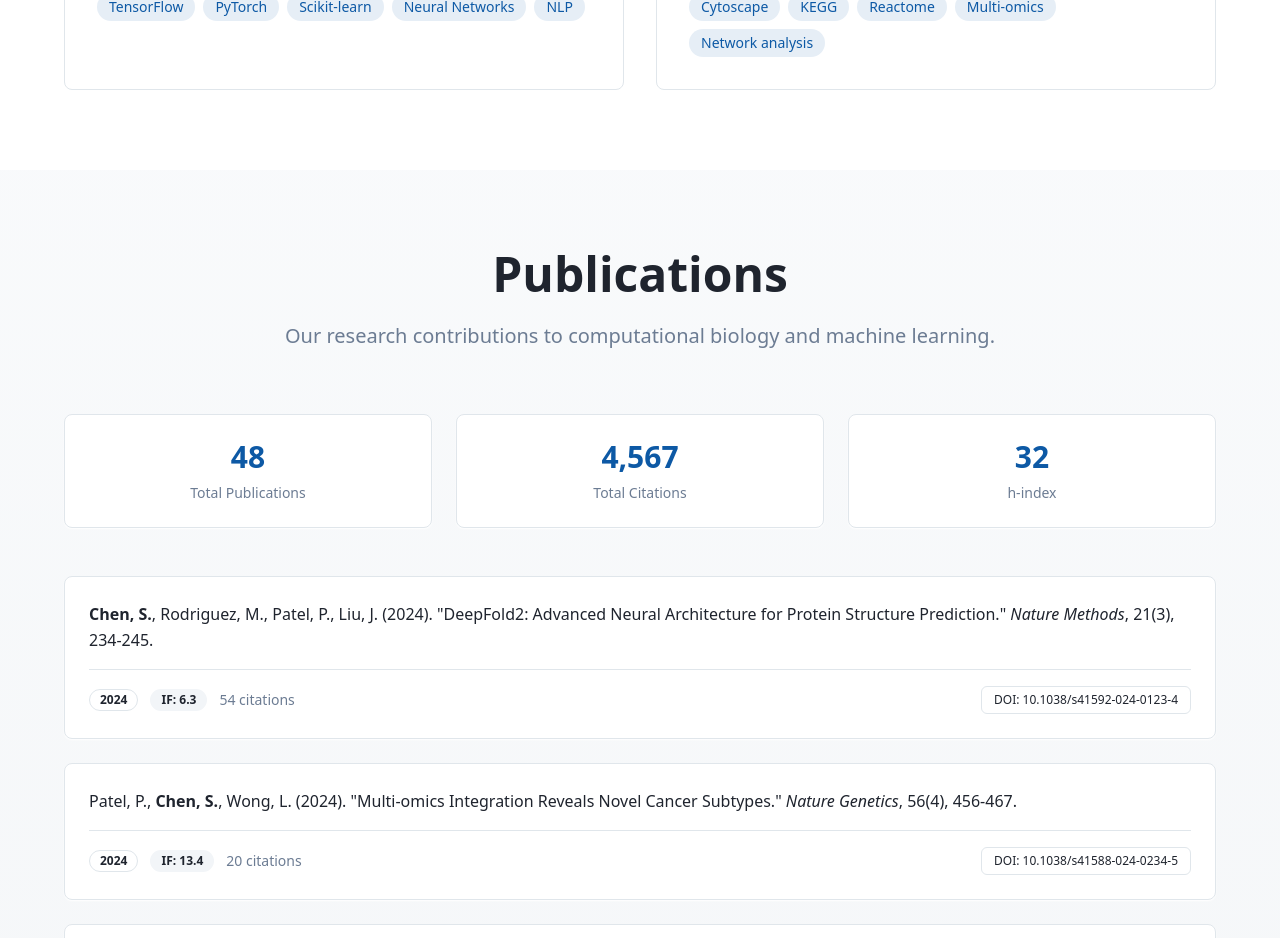
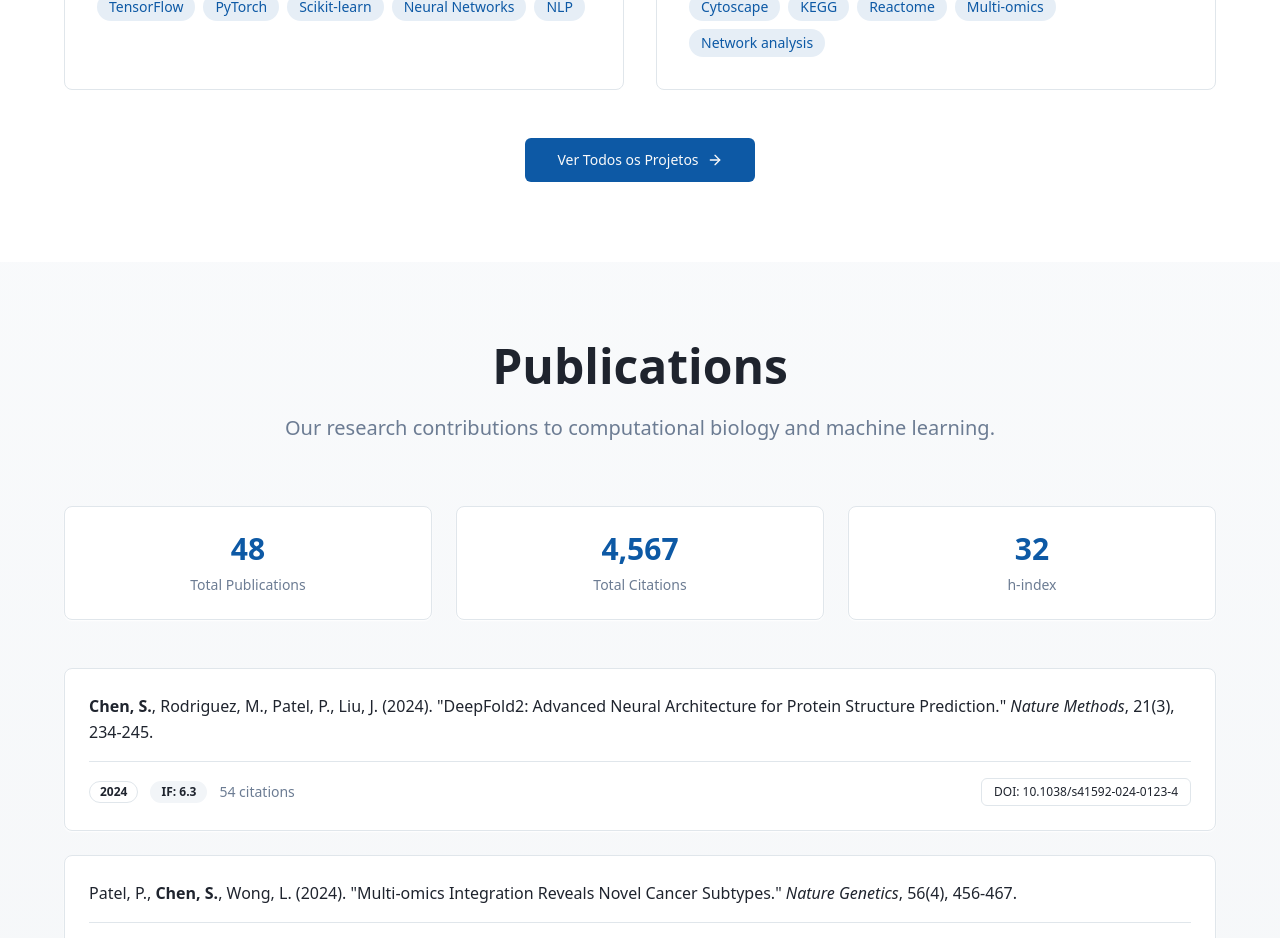
Before and after one commit to LIIA-edu/liia-site, a React (Vite) app: page / in a window 1280 px wide. Shown: the part 3220-4158 px from the top of the page. Built offline with nearby package versions, Linux system fonts and the light colour scheme.

Commit message:
Add research links and remove duplicates
Adds a button to link to the research subpage from the "Research Lines" section. Also removes duplicate cards from the publications section.

```diff
--- a/src/components/Research.tsx
+++ b/src/components/Research.tsx
@@ -1,4 +1,7 @@
+import { Link } from "react-router-dom";
+import { ArrowRight } from "lucide-react";
 import { Card, CardContent } from "@/components/ui/card";
+import { Button } from "@/components/ui/button";
 
 const Research = () => {
   const researchLines = [
@@ -64,6 +67,15 @@ const Research = () => {
               </Card>
             ))}
           </div>
+
+          <div className="text-center mt-12">
+            <Button asChild size="lg" className="hover-scale">
+              <Link to="/research" className="flex items-center gap-2">
+                Ver Todos os Projetos
+                <ArrowRight className="h-4 w-4" />
+              </Link>
+            </Button>
+          </div>
         </div>
       </div>
     </section>
```
